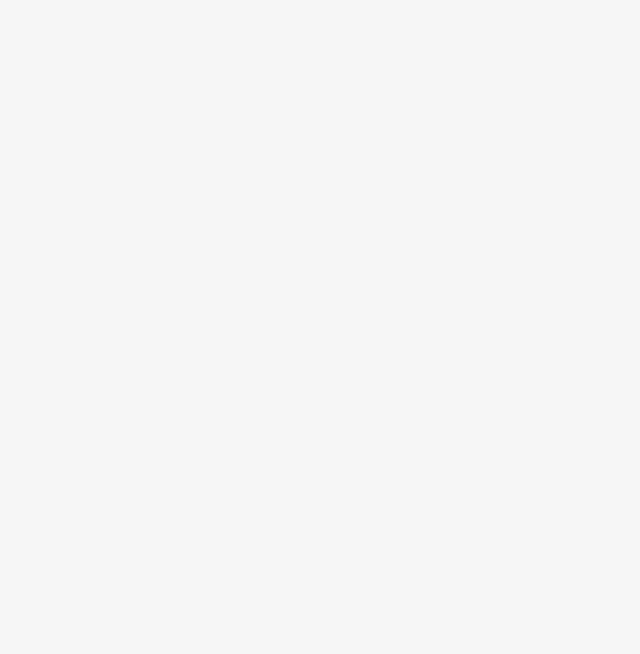
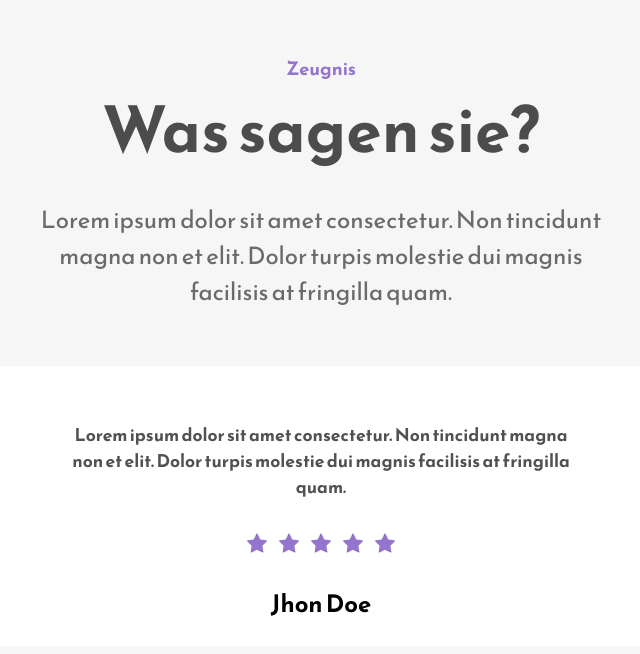
Before and after one commit to YuvrajShekhar/NetzNavi-Landing-Page, a React (Create React App) app: page / in a window 1280 px wide. Shown: the part 2889-3543 px from the top of the page, without its empty margins (319-959 px from the left). Before the commit the page ends 2704 px from the top, so only its background shows below. Built offline with nearby package versions, Linux system fonts and the light colour scheme.

Commit message:
added testimonials section

```diff
--- a/public/index.html
+++ b/public/index.html
@@ -2,14 +2,14 @@
 <html lang="en">
   <head>
     <meta charset="utf-8" />
-    <link rel="icon" href="%PUBLIC_URL%/favicon.ico" />
+    <link rel="icon" href="../src/Assets/Logo3.png" />
     <meta name="viewport" content="width=device-width, initial-scale=1" />
     <meta name="theme-color" content="#000000" />
     <meta
       name="description"
       content="Web site created using create-react-app"
     />
-    <link rel="apple-touch-icon" href="%PUBLIC_URL%/logo192.png" />
+    <link rel="apple-touch-icon" href="../src/Assets/Logo3.png" />
     <link rel="manifest" href="%PUBLIC_URL%/manifest.json" />
     <link rel="preconnect" href="https://fonts.googleapis.com">
     <link rel="preconnect" href="https://fonts.gstatic.com" crossorigin>
--- a/src/App.js
+++ b/src/App.js
@@ -2,7 +2,7 @@
 import Home from './Components/Home';
 import About from './Components/About';
 import Work from './Components/Work';
-
+import Testimonials from './Components/Testimonials';
 
 function App() {
   return (
@@ -10,6 +10,7 @@
       <Home/>
       <About/>
       <Work/>
+      <Testimonials/>
     </div>
   );
 }
--- /dev/null
+++ b/src/Components/Testimonials.jsx
@@ -0,0 +1,33 @@
+import React from 'react'
+import ProfilePic from "../Assets/john-doe-image.png"
+import {AiFillStar} from "react-icons/ai"
+
+const Testimonials = () => {
+  return (
+    <div className='work-section-wrapper'>
+      <div className='work-section-top'>
+        <p className='primary-subheading'>Zeugnis</p>
+        <h1 className='primary-heading'>
+        Was sagen sie?
+        </h1>
+        <p className="primary-text">Lorem ipsum dolor sit amet consectetur. Non tincidunt magna non et elit. Dolor  turpis molestie dui magnis facilisis at fringilla quam.</p>
+      </div>
+      <div className='testimonial-section-bottom'>
+        {/* <img src={ProfilePic} alt="" /> */}
+        <p>
+        Lorem ipsum dolor sit amet consectetur. Non tincidunt magna non et elit. Dolor  turpis molestie dui magnis facilisis at fringilla quam.
+        </p>
+        <div className='testimonials-stars-container'>
+        <AiFillStar/>
+        <AiFillStar/>
+        <AiFillStar/>
+        <AiFillStar/>
+        <AiFillStar/>
+        </div>
+        <h2>Jhon Doe</h2>
+      </div>
+    </div>
+  );
+};
+
+export default Testimonials
```
Also changed, not shown: src/Components/About.jsx (renamed from src/Components/About.js), src/Components/Home.jsx (renamed from src/Components/Home.js), src/Components/Navbar.jsx (renamed from src/Components/Navbar.js), src/Components/Work.jsx (renamed from src/Components/Work.js).
